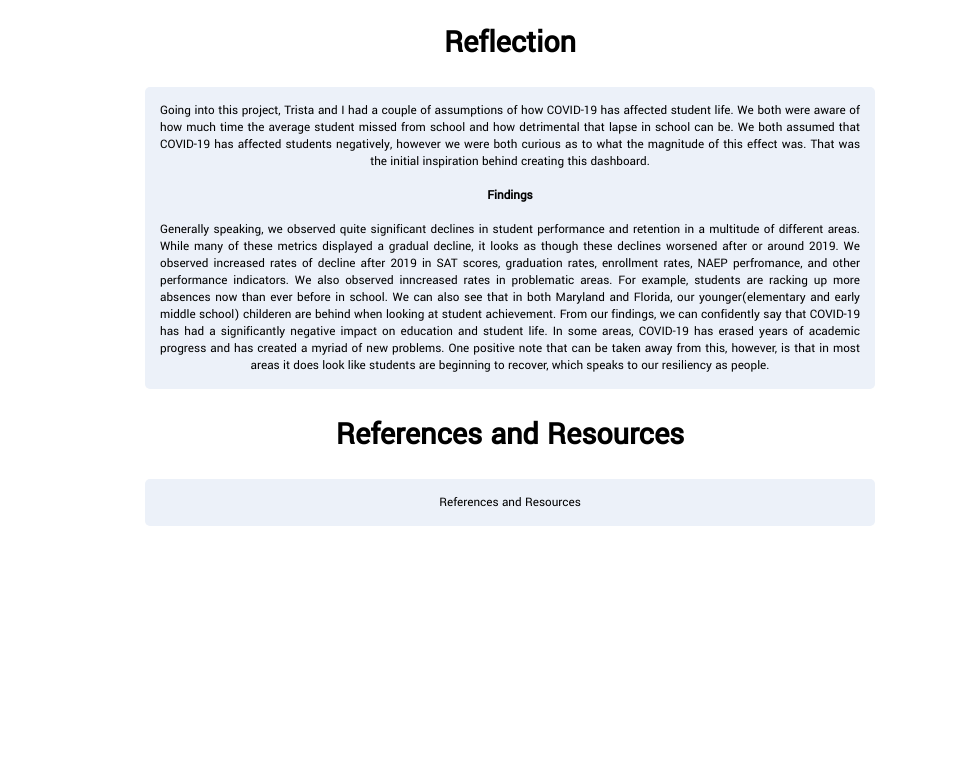
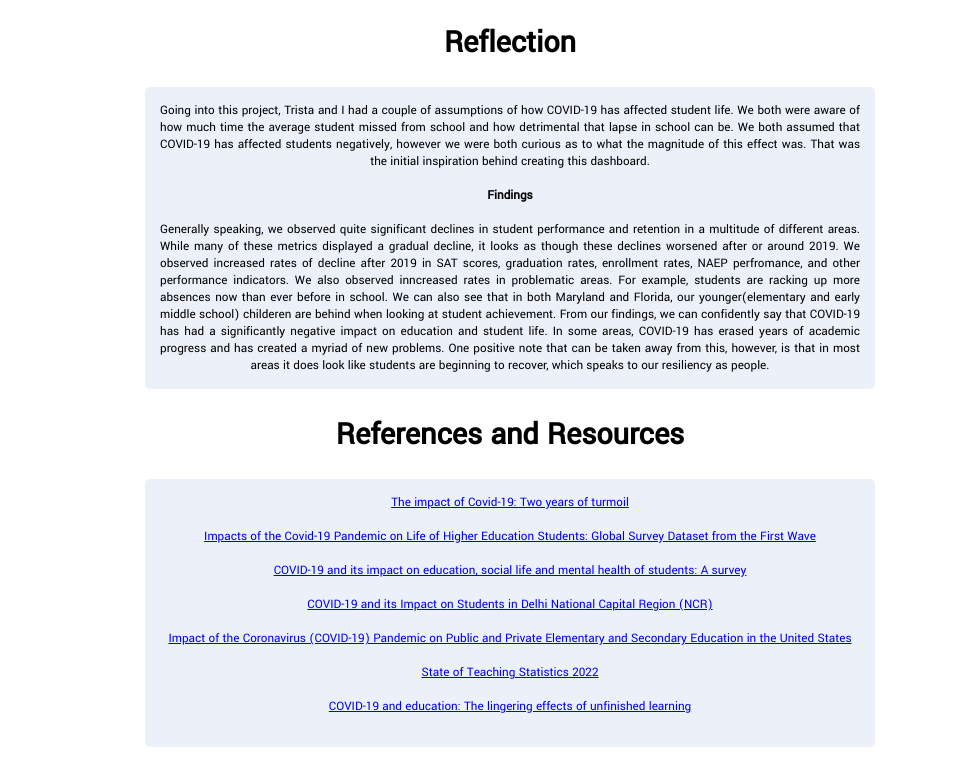
Before and after one commit to zackaryr/760-project, a website: page index.html in a window 1280 px wide. Shown: the part 7074-7832 px from the top of the page, without its empty margins (130-1103 px from the left). Before the commit the page ends 7611 px from the top, so only its background shows below. Drawn offline with nearby package versions, Linux system fonts and the light colour scheme.

Commit message:
Update index.html

```diff
--- a/index.html
+++ b/index.html
@@ -101,7 +101,13 @@
     </p>
     <h1>References and Resources</h1>
     <p>
-        References and Resources
+        <a href="https://junipereducation.org/wp-content/uploads/2022/03/national-dataset-report-march-2022.pdf">The impact of Covid-19: Two years of turmoil</a><br><br>
+        <a href="https://www.sciencedirect.com/science/article/pii/S2352340921009343">Impacts of the Covid-19 Pandemic on Life of Higher Education Students: Global Survey Dataset from the First Wave</a><br><br>
+        <a href="https://www.sciencedirect.com/science/article/pii/S019074092032288X">COVID-19 and its impact on education, social life and mental health of students: A survey</a><br><br>
+        <a href="https://www.kaggle.com/datasets/kunal28chaturvedi/covid19-and-its-impact-on-students">COVID-19 and its Impact on Students in Delhi National Capital Region (NCR)</a><br><br>
+        <a href="https://nces.ed.gov/pubs2022/2022019.pdf">Impact of the Coronavirus (COVID-19) Pandemic on Public and Private Elementary and Secondary Education in the United States</a><br><br>
+        <a href="https://www.adoptaclassroom.org/2022/04/12/state-of-teaching-statistics-2022/?gclid=CjwKCAjwm8WZBhBUEiwA178UnN0ZWYipwT_bM85ttsLp4ua7yYb6L6jOy40lEGsGmQu5usmGrWH86xoCccYQAvD_BwE">State of Teaching Statistics 2022</a><br><br>
+        <a href="https://www.mckinsey.com/industries/education/our-insights/covid-19-and-education-the-lingering-effects-of-unfinished-learning">COVID-19 and education: The lingering effects of unfinished learning</a><br><br>
     </p>
 </body>
 </html>
```
